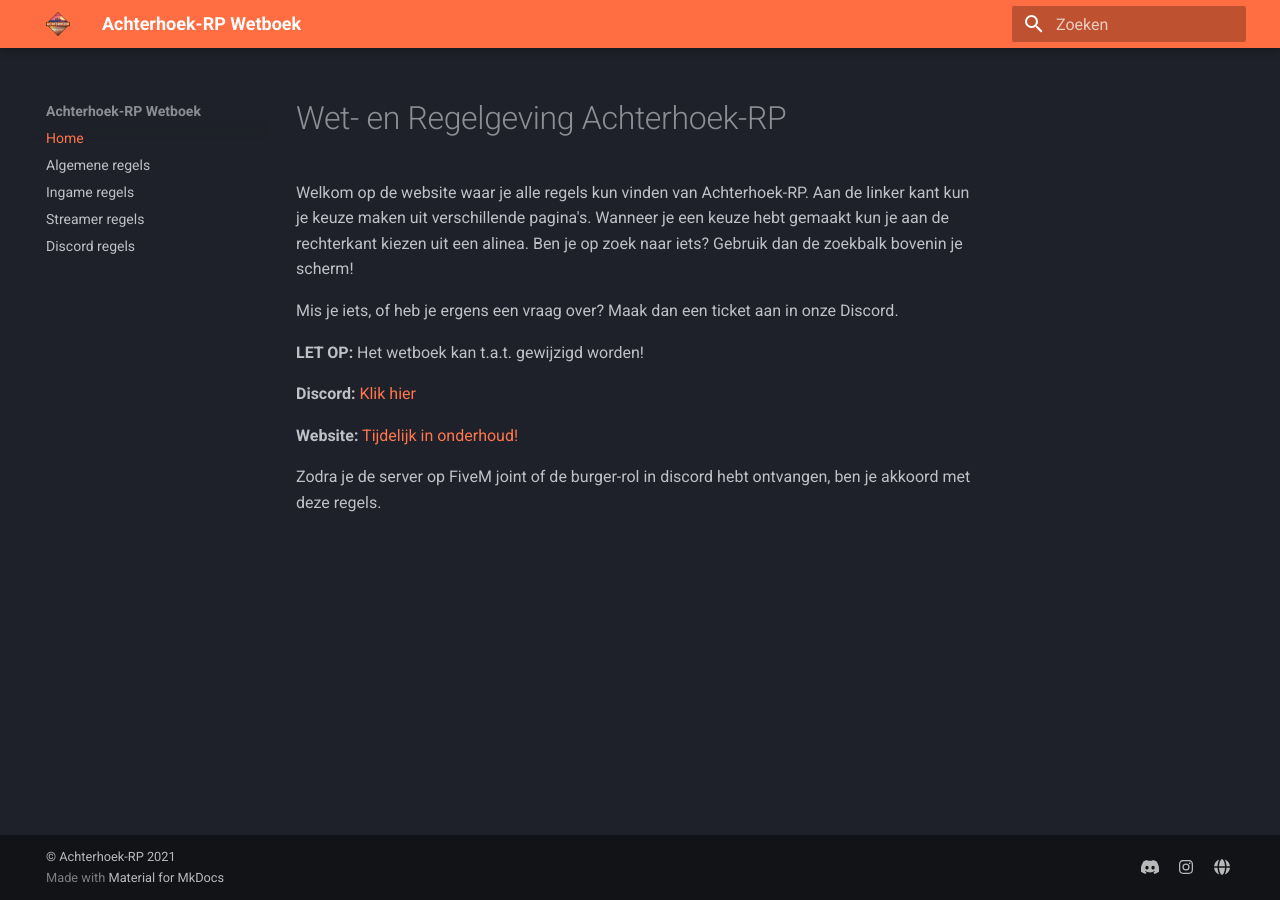
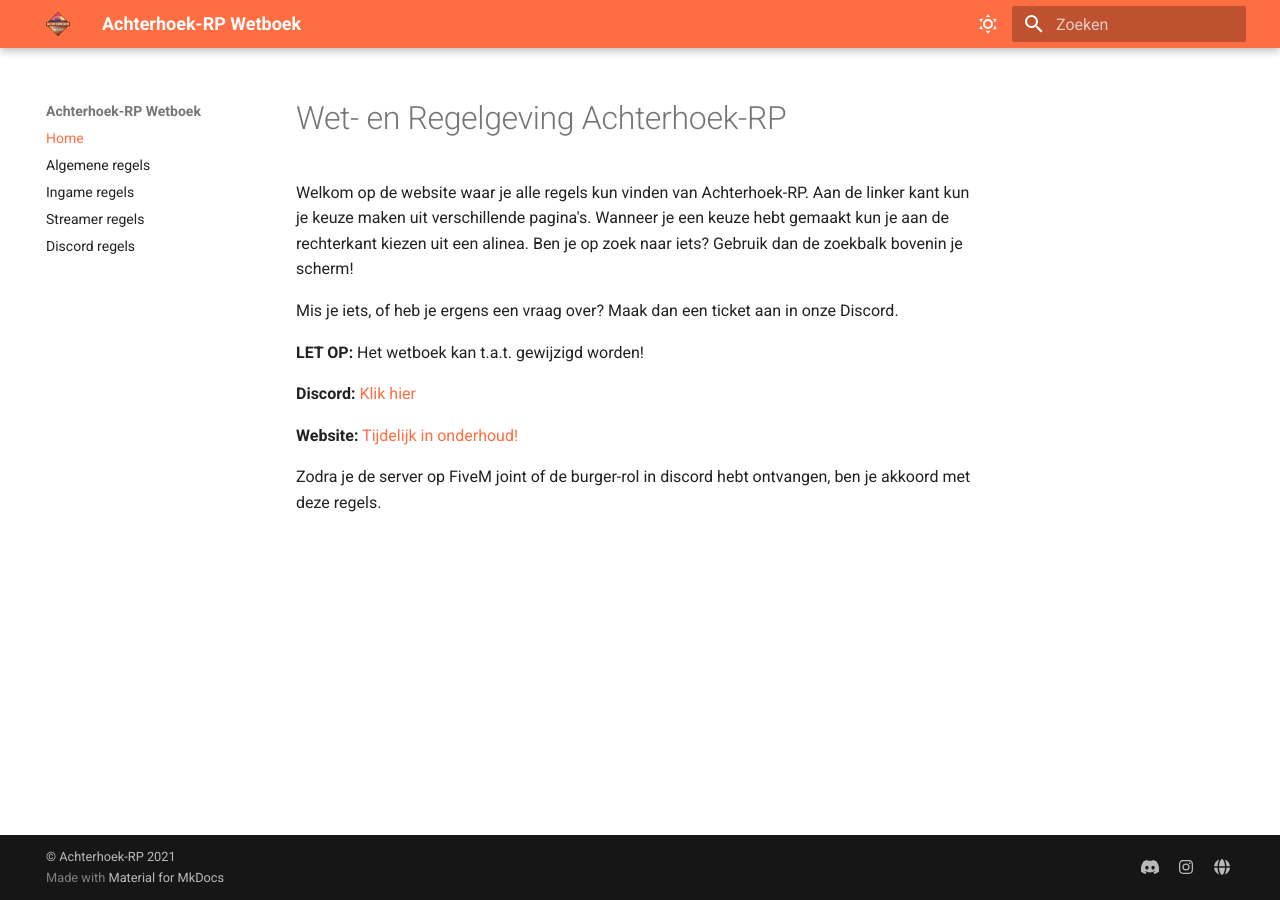
Before and after one commit to Jaccosf/ARP-Wetboek, an MkDocs documentation site: the page built from docs/index.md, in a window 1280 px wide. Built offline with MkDocs 1.6.1 and Material for MkDocs 9.7.7, drawn with Linux system fonts in a browser that asks for light colours.

Commit message:
Revert "test in darkmode"
This reverts commit 8d8b34484f0cc377f897f6164f942fdee51cf2f7.

```diff
--- a/mkdocs.yml
+++ b/mkdocs.yml
@@ -9,7 +9,7 @@
   favicon: img/achterhoek-logo.png
   palette:
       # Light mode
-#     - media: "(prefers-color-scheme: light)"
+    - media: "(prefers-color-scheme: light)"
       scheme: default
       primary: deep orange
       accent: deep orange
@@ -18,7 +18,7 @@
         name: Donkere modus
 
       # Dark mode
-#     - media: "(prefers-color-scheme: dark)"
+    - media: "(prefers-color-scheme: dark)"
       scheme: slate
       primary: deep orange
       accent: deep orange
```
